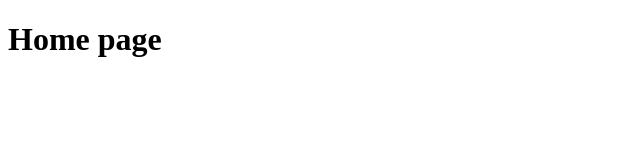
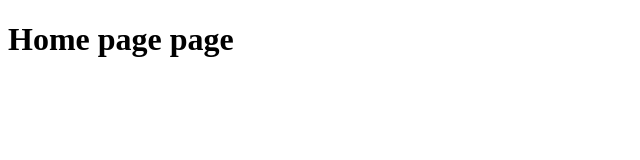
Before and after one commit to yassinRhibany/Chance, a React (Create React App) app: page / in a window 1280 px wide. Shown: the top 160 px of the page, without its empty margins (0-640 px from the left). Built offline with nearby package versions, Linux system fonts and the light colour scheme.

Commit message:
change home page

```diff
--- a/src/pages/website/Homepage.js
+++ b/src/pages/website/Homepage.js
@@ -1,5 +1,5 @@
 export default function HomePage(){
     return (
-        <h1>Home page</h1>
+        <h1>Home page page</h1>
     );
 }
```
